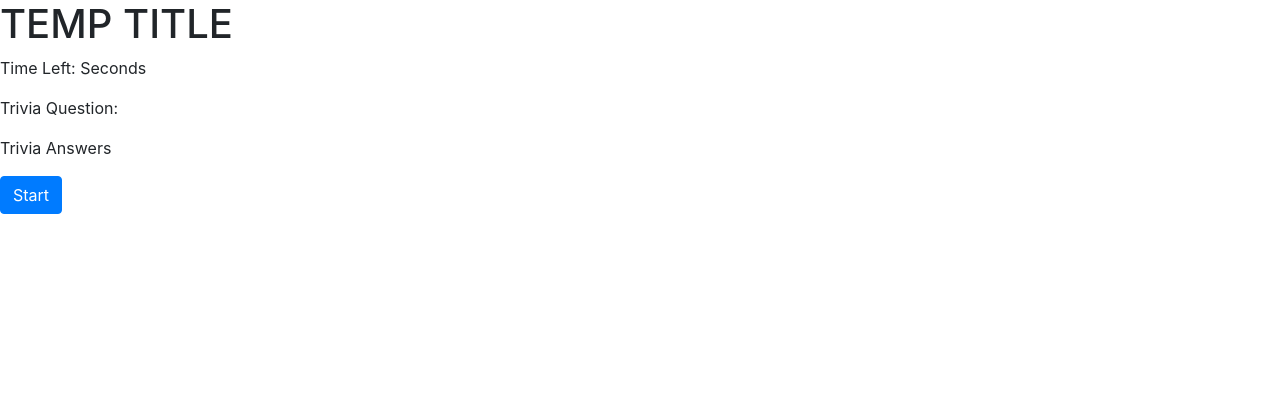
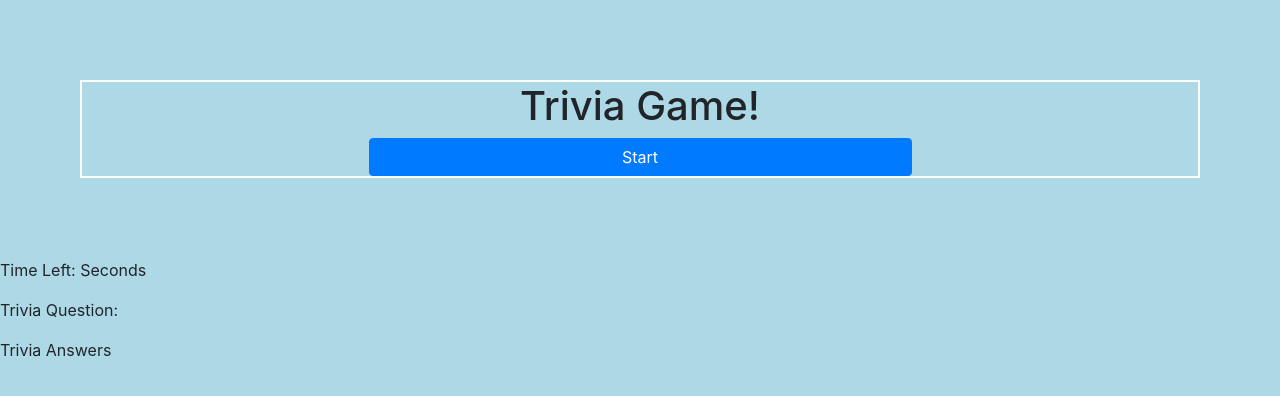
Before and after one commit to AstraySteve/TriviaGame, a plain HTML site: page index.html in a window 1280 px wide. Drawn offline with nearby package versions, Linux system fonts and the light colour scheme.

Commit message:
started basic css layout

```diff
--- a/assets/css/style.css
+++ b/assets/css/style.css
@@ -3,3 +3,40 @@
     Assignment 5, 2018
     UofT SCS Coding Bootcamp
 */
+
+/*Element CSS*/
+html, body{
+    background-color: lightblue;
+}
+
+.container{
+    margin: 0;
+    padding: 0;
+}
+
+#gameBoard{
+    border: 2px solid white;
+    padding: 0;
+    margin: 10vh;
+    /*min-height: 80vh;*/
+}
+
+#mainHeader{
+    text-align: center;
+}
+
+
+#start{
+    display: flex;
+    justify-content: center;
+}
+/*
+*{
+    border: 1px solid red !important;
+}*/
+
+@media only screen and (max-width: 600px){
+    #gameBoard{
+        margin:10vh 0;
+    }
+}
--- a/assets/javascript/app.js
+++ b/assets/javascript/app.js
@@ -162,6 +162,7 @@ $(document).ready(function() {
         triviaGame.gameReset();
 
         //TODO: stuff for init game setup
+        $("#start").css("display", "none");
     });
 
     $("#choices").on("click", ".answer", function(){
--- a/index.html
+++ b/index.html
@@ -22,12 +22,25 @@
     </head>
 
     <body>
-        <h1>TEMP TITLE</h1>
+        <div id="gameBoard">
+            <header id="mainHeader">
+                <h1>Trivia Game!</h1>
+            </header>
+
+            <section class="container">
+                <div class="row">
+                    <div class="col-1 col-lg-3"></div><!--MarginDiv-->
+                    <div class="col-10 col-lg-6">
+                        <button id="start" class="btn btn-primary btn-block">Start</button>
+                    </div>
+                </div>
+            </section>
+        </div>
+
         <p>Time Left: <span id="timeLimit"></span> Seconds</p>
         <p>Trivia Question: <span id="question"></span></p>
         <p>Trivia Answers</p>
         <div id="choices"></div>
-        <button id="start" class="btn btn-primary">Start</button>
         <p id="correct"></p>
         <p id="incorrect"></p>
         <p id="unanswered"></p>
```
